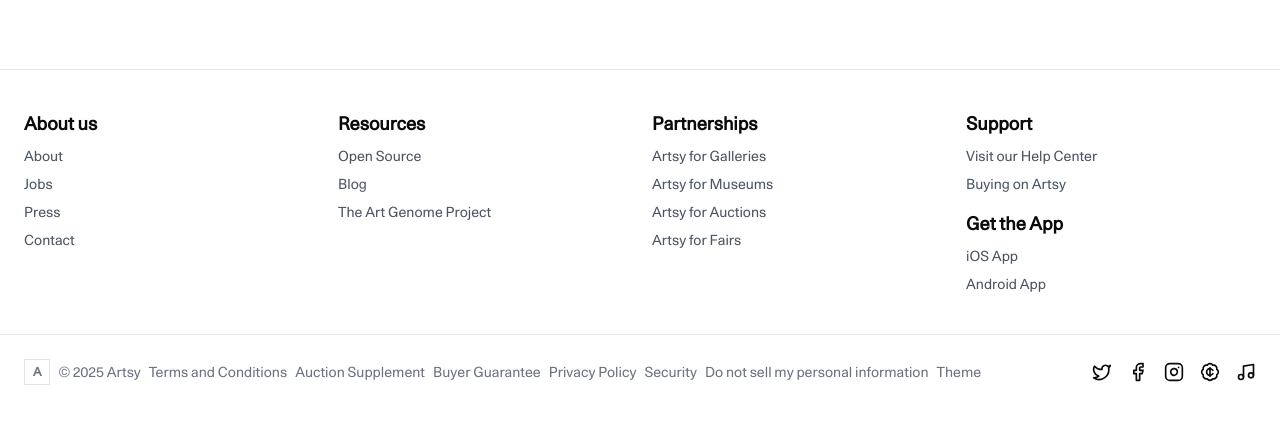
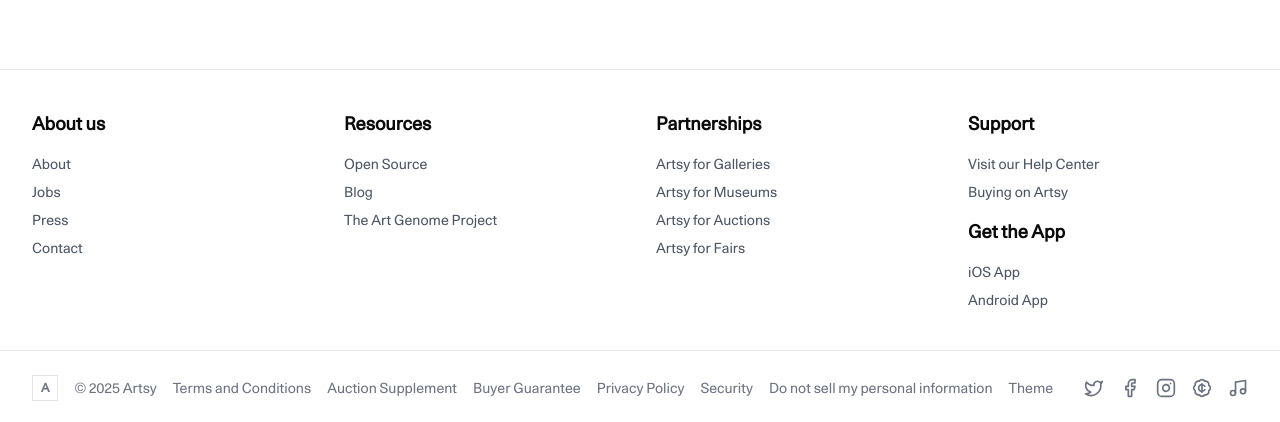
Before and after one commit to shubham21222/Art-index, a Next.js app in the folder client/: page / in a window 1280 px wide. Shown: the part 3649-4071 px from the top of the page. Built offline with nearby package versions, Linux system fonts and the light colour scheme; no server answers.

Commit message:
chnages in footer

```diff
--- a/client/src/app/components/Footer.jsx
+++ b/client/src/app/components/Footer.jsx
@@ -3,57 +3,62 @@
 export default function Footer() {
   return (
     <footer className="border-t border-gray-200 mt-12">
-      <div className=" mx-auto px-6 py-10 grid grid-cols-1 sm:grid-cols-2 md:grid-cols-4 gap-6">
+      <div className="max-w-7xl mx-auto px-4 sm:px-6 lg:px-8 grid grid-cols-1 sm:grid-cols-2 lg:grid-cols-4 gap-8 py-10">
         {/* About Us */}
-        <div>
+        <div className="space-y-4">
           <h3 className="font-semibold text-lg">About us</h3>
-          <ul className="mt-2 space-y-2 text-sm text-gray-600">
-            <li><a href="#">About</a></li>
-            <li><a href="#">Jobs</a></li>
-            <li><a href="#">Press</a></li>
-            <li><a href="#">Contact</a></li>
+          <ul className="space-y-2 text-sm text-gray-600">
+            <li><a href="#" className="hover:text-gray-900 transition-colors">About</a></li>
+            <li><a href="#" className="hover:text-gray-900 transition-colors">Jobs</a></li>
+            <li><a href="#" className="hover:text-gray-900 transition-colors">Press</a></li>
+            <li><a href="#" className="hover:text-gray-900 transition-colors">Contact</a></li>
           </ul>
         </div>
 
         {/* Resources */}
-        <div>
+        <div className="space-y-4">
           <h3 className="font-semibold text-lg">Resources</h3>
-          <ul className="mt-2 space-y-2 text-sm text-gray-600">
-            <li><a href="#">Open Source</a></li>
-            <li><a href="#">Blog</a></li>
-            <li><a href="#">The Art Genome Project</a></li>
+          <ul className="space-y-2 text-sm text-gray-600">
+            <li><a href="#" className="hover:text-gray-900 transition-colors">Open Source</a></li>
+            <li><a href="#" className="hover:text-gray-900 transition-colors">Blog</a></li>
+            <li><a href="#" className="hover:text-gray-900 transition-colors">The Art Genome Project</a></li>
           </ul>
         </div>
 
         {/* Partnerships */}
-        <div>
+        <div className="space-y-4">
           <h3 className="font-semibold text-lg">Partnerships</h3>
-          <ul className="mt-2 space-y-2 text-sm text-gray-600">
-            <li><a href="#">Artsy for Galleries</a></li>
-            <li><a href="#">Artsy for Museums</a></li>
-            <li><a href="#">Artsy for Auctions</a></li>
-            <li><a href="#">Artsy for Fairs</a></li>
+          <ul className="space-y-2 text-sm text-gray-600">
+            <li><a href="#" className="hover:text-gray-900 transition-colors">Artsy for Galleries</a></li>
+            <li><a href="#" className="hover:text-gray-900 transition-colors">Artsy for Museums</a></li>
+            <li><a href="#" className="hover:text-gray-900 transition-colors">Artsy for Auctions</a></li>
+            <li><a href="#" className="hover:text-gray-900 transition-colors">Artsy for Fairs</a></li>
           </ul>
         </div>
 
         {/* Support & Apps */}
-        <div>
+        <div className="space-y-4">
+          <div className="space-y-4">
             <h3 className="font-semibold text-lg">Support</h3>
-          <ul className="mt-2 space-y-2 text-sm text-gray-600">
-            <li><a href="#">Visit our Help Center</a></li>
-            <li><a href="#">Buying on Artsy</a></li>
+            <ul className="space-y-2 text-sm text-gray-600">
+              <li><a href="#" className="hover:text-gray-900 transition-colors">Visit our Help Center</a></li>
+              <li><a href="#" className="hover:text-gray-900 transition-colors">Buying on Artsy</a></li>
             </ul>
-          <h3 className="font-semibold text-lg mt-4">Get the App</h3>
-          <ul className="mt-2 space-y-2 text-sm text-gray-600">
-            <li><a href="#">iOS App</a></li>
-            <li><a href="#">Android App</a></li>
+          </div>
+          <div className="space-y-4">
+            <h3 className="font-semibold text-lg">Get the App</h3>
+            <ul className="space-y-2 text-sm text-gray-600">
+              <li><a href="#" className="hover:text-gray-900 transition-colors">iOS App</a></li>
+              <li><a href="#" className="hover:text-gray-900 transition-colors">Android App</a></li>
             </ul>
+          </div>
         </div>
       </div>
 
       {/* Bottom Footer */}
-      <div className="border-t border-gray-200 py-6 px-6 flex flex-col md:flex-row justify-between items-center  mx-auto">
-        <div className="flex items-center space-x-2 text-gray-500 text-sm">
+      <div className="border-t border-gray-200 py-6 px-4 sm:px-6 lg:px-8">
+        <div className="max-w-7xl mx-auto flex flex-col sm:flex-row justify-between items-center space-y-4 sm:space-y-0">
+          <div className="flex flex-wrap items-center justify-center sm:justify-start gap-x-4 gap-y-2 text-gray-500 text-sm text-center sm:text-left">
             <span className="border px-2 py-1 text-xs font-semibold">A</span>
             <p>© 2025 Artsy</p>
             <a href="#" className="hover:underline">Terms and Conditions</a>
@@ -66,12 +71,13 @@
           </div>
 
           {/* Social Media Icons */}
-        <div className="flex space-x-4 mt-4 md:mt-0">
-          <a href="#" className="hover:text-gray-700"><Twitter size={20} /></a>
-          <a href="#" className="hover:text-gray-700"><Facebook size={20} /></a>
-          <a href="#" className="hover:text-gray-700"><Instagram size={20} /></a>
-          <a href="#" className="hover:text-gray-700"><BadgeCent size={20} /></a>
-          <a href="#" className="hover:text-gray-700"><Music size={20} /></a>
+          <div className="flex space-x-4 mt-4 sm:mt-0">
+            <a href="#" className="text-gray-500 hover:text-gray-700 transition-colors"><Twitter size={20} /></a>
+            <a href="#" className="text-gray-500 hover:text-gray-700 transition-colors"><Facebook size={20} /></a>
+            <a href="#" className="text-gray-500 hover:text-gray-700 transition-colors"><Instagram size={20} /></a>
+            <a href="#" className="text-gray-500 hover:text-gray-700 transition-colors"><BadgeCent size={20} /></a>
+            <a href="#" className="text-gray-500 hover:text-gray-700 transition-colors"><Music size={20} /></a>
+          </div>
         </div>
       </div>
     </footer>
```
Lines whose indentation alone changed are shown as unchanged.
